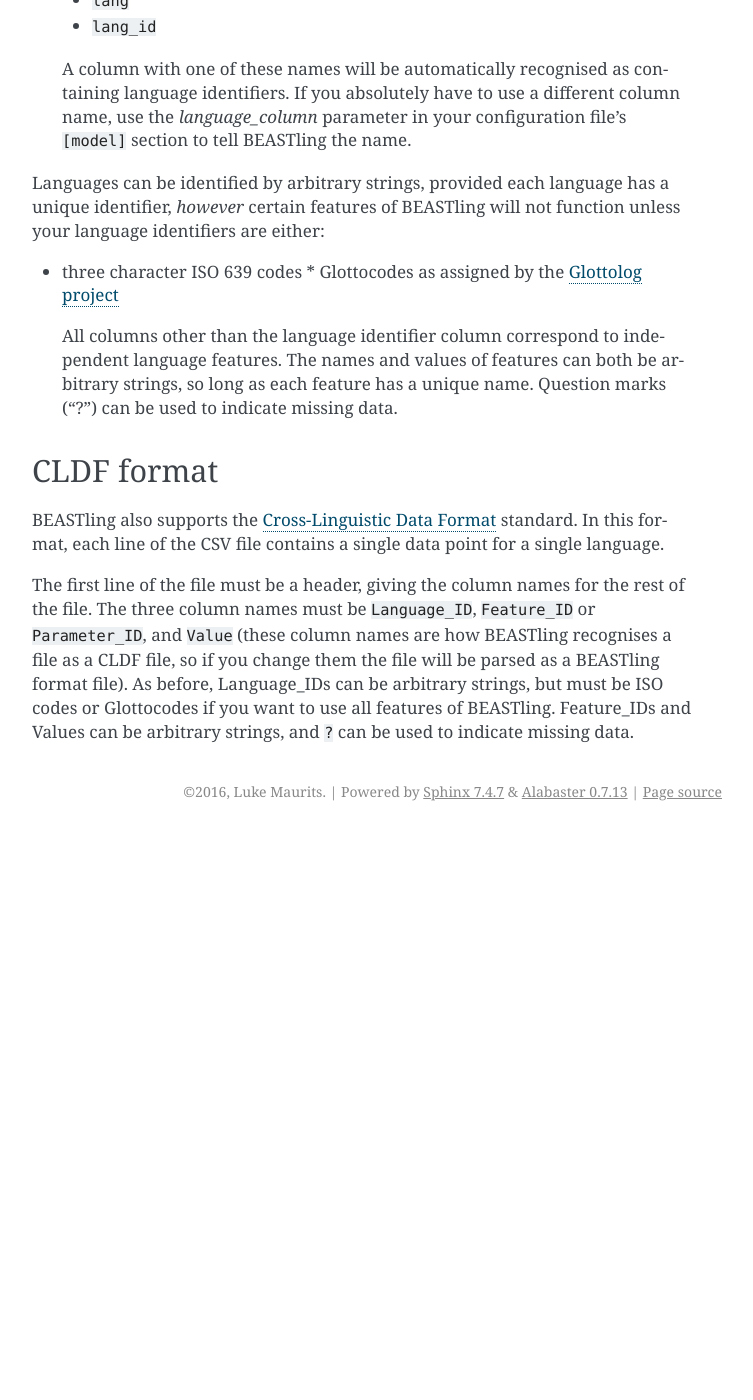
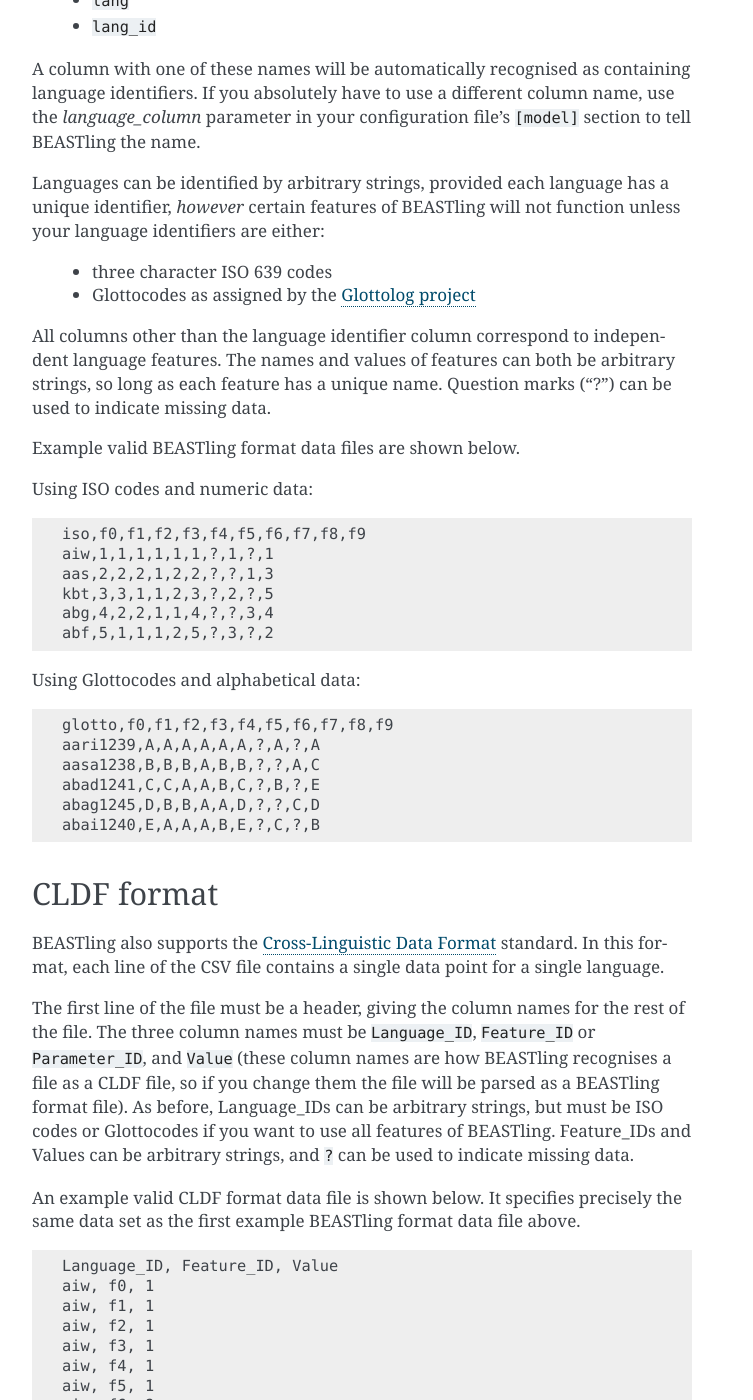
Before and after one commit to lmaurits/BEASTling, a Sphinx documentation site: the page built from docs/data.rst, in a window 1280 px wide and 1400 px high, scrolled down 559 px. Shown: the whole window, without its empty margins (388-1141 px from the left). Built offline with Sphinx 7.4.7, drawn with Linux system fonts in a browser that asks for light colours; before the commit the page ends 1390 px from its top, so only the background shows below that; some of the changed text lies outside the part shown.

Commit message:
Added example data files in documentation.

```diff
--- a/docs/data.rst
+++ b/docs/data.rst
@@ -20,14 +20,36 @@
   * ``lang``
   * ``lang_id``
 
-  A column with one of these names will be automatically recognised as containing language identifiers.  If you absolutely have to use a different column name, use the `language_column` parameter in your configuration file's ``[model]`` section to tell BEASTling the name.
+A column with one of these names will be automatically recognised as containing language identifiers.  If you absolutely have to use a different column name, use the `language_column` parameter in your configuration file's ``[model]`` section to tell BEASTling the name.
 
 Languages can be identified by arbitrary strings, provided each language has a unique identifier, *however* certain features of BEASTling will not function unless your language identifiers are either:
 
-* three character ISO 639 codes
+  * three character ISO 639 codes
   * Glottocodes as assigned by the `Glottolog project <http://glottolog.org/glottolog/glottologinformation>`_
 
-  All columns other than the language identifier column correspond to independent language features.  The names and values of features can both be arbitrary strings, so long as each feature has a unique name.  Question marks ("?") can be used to indicate missing data.
+All columns other than the language identifier column correspond to independent language features.  The names and values of features can both be arbitrary strings, so long as each feature has a unique name.  Question marks ("?") can be used to indicate missing data.
+
+Example valid BEASTling format data files are shown below.
+
+Using ISO codes and numeric data:
+::
+
+        iso,f0,f1,f2,f3,f4,f5,f6,f7,f8,f9
+        aiw,1,1,1,1,1,1,?,1,?,1
+        aas,2,2,2,1,2,2,?,?,1,3
+        kbt,3,3,1,1,2,3,?,2,?,5
+        abg,4,2,2,1,1,4,?,?,3,4
+        abf,5,1,1,1,2,5,?,3,?,2
+
+Using Glottocodes and alphabetical data:
+::
+
+        glotto,f0,f1,f2,f3,f4,f5,f6,f7,f8,f9
+        aari1239,A,A,A,A,A,A,?,A,?,A
+        aasa1238,B,B,B,A,B,B,?,?,A,C
+        abad1241,C,C,A,A,B,C,?,B,?,E
+        abag1245,D,B,B,A,A,D,?,?,C,D
+        abai1240,E,A,A,A,B,E,?,C,?,B
 
 CLDF format
 -----------
@@ -35,3 +57,58 @@
 BEASTling also supports the `Cross-Linguistic Data Format <https://github.com/glottobank/cldf>`_ standard.  In this format, each line of the CSV file contains a single data point for a single language.
 
 The first line of the file must be a header, giving the column names for the rest of the file.  The three column names must be ``Language_ID``, ``Feature_ID`` or ``Parameter_ID``, and ``Value`` (these column names are how BEASTling recognises a file as a CLDF file, so if you change them the file will be parsed as a BEASTling format file).  As before, Language_IDs can be arbitrary strings, but must be ISO codes or Glottocodes if you want to use all features of BEASTling.  Feature_IDs and Values can be arbitrary strings, and ``?`` can be used to indicate missing data.
+
+An example valid CLDF format data file is shown below.  It specifies precisely the same data set as the first example BEASTling format data file above.
+
+::
+
+        Language_ID, Feature_ID, Value
+        aiw, f0, 1
+        aiw, f1, 1
+        aiw, f2, 1
+        aiw, f3, 1
+        aiw, f4, 1
+        aiw, f5, 1
+        aiw, f6, ?
+        aiw, f7, 1
+        aiw, f8, ?
+        aiw, f9, 1
+        aas, f0, 2
+        aas, f1, 2
+        aas, f2, 2
+        aas, f3, 1
+        aas, f4, 2
+        aas, f5, 2
+        aas, f6, ?
+        aas, f7, ?
+        aas, f8, 1
+        aas, f9, 3
+        kbt, f0, 3
+        kbt, f1, 3
+        kbt, f2, 1
+        kbt, f3, 1
+        kbt, f4, 2
+        kbt, f5, 3
+        kbt, f6, ?
+        kbt, f7, 2
+        kbt, f8, ?
+        kbt, f9, 5
+        abg, f0, 4
+        abg, f1, 2
+        abg, f2, 2
+        abg, f3, 1
+        abg, f4, 1
+        abg, f5, 4
+        abg, f6, ?
+        abg, f7, ?
+        abg, f8, 3
+        abg, f9, 4
+        abf, f0, 5
+        abf, f1, 1
+        abf, f2, 1
+        abf, f3, 1
+        abf, f4, 2
+        abf, f5, 5
+        abf, f6, ?
+        abf, f7, 3
+        abf, f8, ?
```
